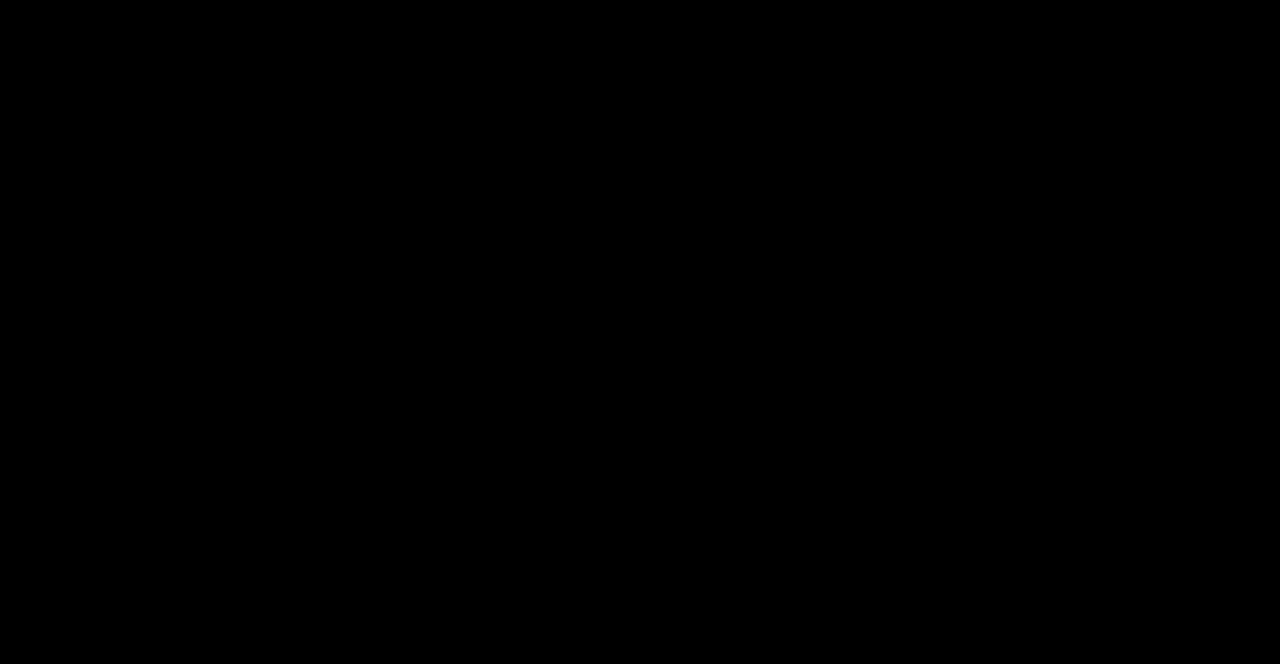
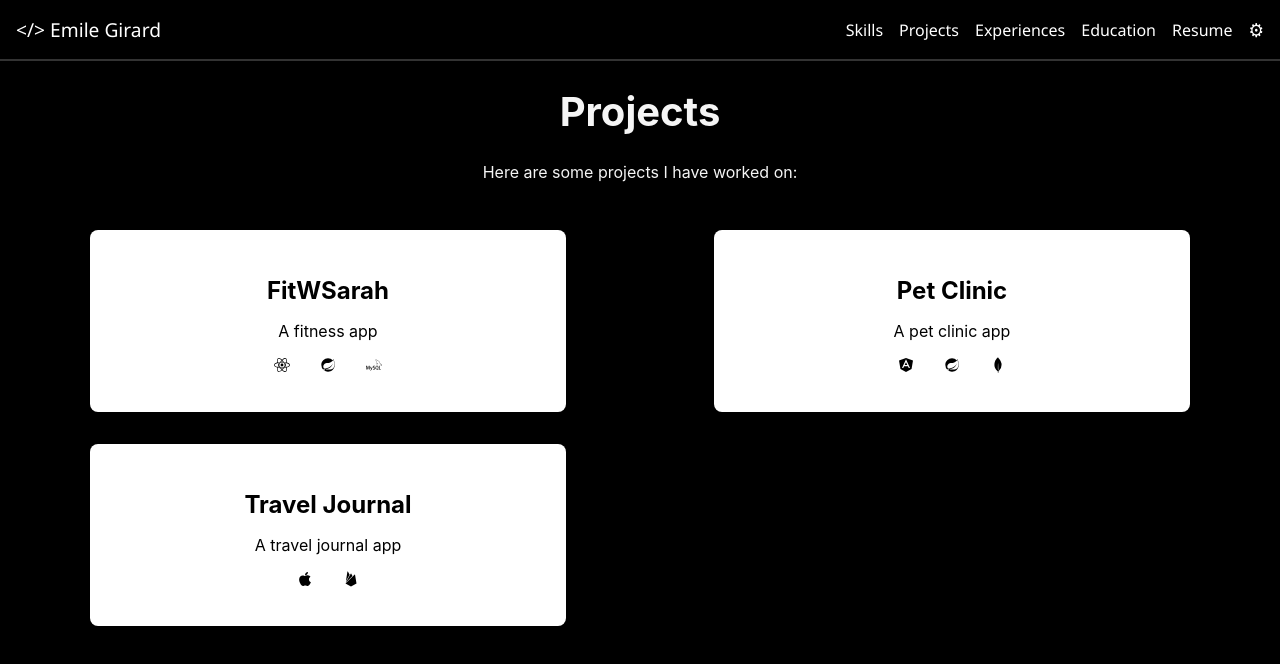
Before and after one commit to emilegirardGit/Portfolio, a React (Create React App) app in the folder portfolio_frontend/: page /projects in a window 1280 px wide. Before the commit this address had no page. Shown: the top 664 px of the page. Built offline with nearby package versions, Linux system fonts and the light colour scheme.

Commit message:
Started project tab

```diff
--- a/portfolio_frontend/src/App.tsx
+++ b/portfolio_frontend/src/App.tsx
@@ -10,6 +10,9 @@ import Csharp from './views/Skills/Csharp';
 import RestAPI from './views/Skills/RestAPI';
 import Android from './views/Skills/Android';
 import IOS from './views/Skills/IOS';
+import Projects from './views/Projects';
+import FitWSarah from './views/Projects/FitWSarah';
+import Databases from './views/Skills/Databases';
 
 function App() {
   return (
@@ -24,6 +27,9 @@ function App() {
           <Route path="/skills/restapi" element={<RestAPI />}/>
           <Route path="/skills/android" element={<Android />}/>
           <Route path="/skills/ios" element={<IOS />}/>
+          <Route path="/skills/databases" element={<Databases />}/>
+          <Route path="/projects" element={<Projects />}/>
+          <Route path="/projects/fitwsarah" element={<FitWSarah />}/>
         </Routes>
       </Router>
 
--- /dev/null
+++ b/portfolio_frontend/src/components/ProjectCard.tsx
@@ -0,0 +1,36 @@
+import React from 'react';
+import '../css/ProjectCard.css';
+
+interface ProjectCardProps {
+    project: {
+        name: string;
+        description: string;
+        technologies: {
+            Name: string;
+            Icon: React.ReactNode;
+        }[]
+        };
+    };
+
+const ProjectCard: React.FC<ProjectCardProps> = ({ project }) => {
+    const { name, description, technologies } = project;
+    return (
+        <a className="projects-card" href={`/projects/${name.toLocaleLowerCase().replace(/\s+/g, '')}`}>
+        <div>
+            <div className="projects-card_title">{name}</div>
+            <p>{description}</p>
+            <div className='technologies-container'>
+                {
+                    technologies.map((tech, index) => (
+                        <a className='icons' href={`/skills/${tech.Name}`}>
+                            <div key={index} className='technology'>{tech.Icon}</div>
+                        </a>
+                    ))
+                }
+            </div>
+        </div>
+        </a>
+    );
+}
+
+export default ProjectCard;
--- /dev/null
+++ b/portfolio_frontend/src/css/ProjectCard.css
@@ -0,0 +1,62 @@
+.projects-card {
+    background-color: #ffffff;
+    border-radius: 8px;
+    box-shadow: 0 4px 8px rgba(0, 0, 0, 0.1);
+    padding: 16px;
+    text-align: center;
+    display: flex;
+    flex-direction: column;
+    justify-content: center;
+    align-items: center;
+    height: 150px;
+    width: 75%;
+  }
+
+  .projects-card:hover{
+    transform: scale(1.05);
+}
+
+  .projects-card_title {
+    font-size: 1rem;
+    font-size: 1.5em;
+    font-weight: bold;
+    margin-top: 10px;
+  }
+
+  a {
+    text-decoration: none;
+    color: #000000;
+  }
+
+  .icons {
+    margin: 0 10px;
+  }
+
+    .icons:hover {
+        transform: scale(2.5);
+        animation-name: rotate;
+        animation-duration: 0.7s;
+    }
+
+  .technologies-container{
+    display: flex;
+    flex-direction: row;
+    justify-content: center;
+    align-items: center;
+    gap: 10px;
+  }
+
+  .technology {
+    font-size: 1rem;
+    font-weight: bold;
+    color: #000000;
+  }
+
+  @keyframes rotate {
+    0% {
+      transform: rotate(0);
+    }
+    100% {
+      transform: scale(2.5);
+    }
+  }
--- /dev/null
+++ b/portfolio_frontend/src/css/Projects.css
@@ -0,0 +1,26 @@
+.projects-grid {
+    display: grid;
+    grid-template-columns: repeat(2, 1fr);
+    gap: 32px;
+    list-style: none;
+    padding: 32px;
+    justify-items: center;
+    align-items: center;
+  }
+
+  .project-title {
+    font-size: 2.5em;
+    font-weight: bold;
+    color: #f5f5f5;
+    text-align: center;
+    margin-top: 2%;
+    align-self: center;
+  }
+
+  .project-text {
+    font-size: 1em;
+    color: #f5f5f5;
+    text-align: center;
+    margin-top: 2%;
+    align-self: center;
+  }
--- /dev/null
+++ b/portfolio_frontend/src/views/Projects.tsx
@@ -0,0 +1,38 @@
+import React from 'react';
+import Nav from '../components/Nav';
+import { FaReact } from "react-icons/fa";
+import ProjectCard from '../components/ProjectCard';
+import { BiLogoSpringBoot } from "react-icons/bi";
+import { SiMysql } from "react-icons/si";
+import { IoLogoAngular } from "react-icons/io5";
+import { SiMongodb } from "react-icons/si";
+import { FaApple } from "react-icons/fa";
+import { IoLogoFirebase } from "react-icons/io5";
+import '../css/Projects.css';
+
+const Projects = () => {
+
+    return (
+        <div>
+            <Nav />
+            <h1 className='project-title'>Projects</h1>
+            <p className='project-text'>Here are some projects I have worked on:</p>
+            <div className='projects-grid'>
+                <ProjectCard project={{name: 'FitWSarah', description: 'A fitness app',
+                technologies: [{Name: "javascript", Icon: <FaReact />},
+                                {Name: "restapi", Icon: <BiLogoSpringBoot />},
+                                {Name: "database", Icon: <SiMysql />}]}} />
+                <ProjectCard project={{name: 'Pet Clinic', description: 'A pet clinic app',
+                technologies: [{Name: "javascript", Icon: <IoLogoAngular />},
+                                {Name: "restapi", Icon: <BiLogoSpringBoot />},
+                                {Name: "database", Icon: <SiMongodb />}]}} />
+                <ProjectCard project={{name: 'Travel Journal', description: 'A travel journal app',
+                technologies: [{Name: "ios", Icon: <FaApple />},
+                                {Name: "databases", Icon: <IoLogoFirebase />}]}} />
+
+            </div>
+        </div>
+    )
+}
+
+export default Projects;
--- /dev/null
+++ b/portfolio_frontend/src/views/Projects/FitWSarah.tsx
@@ -0,0 +1,12 @@
+import React from 'react';
+import Nav from '../../components/Nav';
+
+const FitWSarah = () => {
+    return (
+        <div>
+            <Nav />
+        </div>
+    );
+}
+
+export default FitWSarah;
--- a/portfolio_frontend/src/views/Skills.tsx
+++ b/portfolio_frontend/src/views/Skills.tsx
@@ -6,6 +6,7 @@ import { TbBrandJavascript, TbBrandHtml5 } from 'react-icons/tb';
 import { BiLogoSpringBoot } from "react-icons/bi";
 import { SiCsharp } from "react-icons/si";
 import { FaJava, FaApple } from "react-icons/fa";
+import { FaDatabase } from "react-icons/fa6";
 import { DiAndroid } from "react-icons/di";
 
 const Skills = () => {
@@ -15,14 +16,15 @@ const Skills = () => {
             <Nav />
             <h1 className='skill-title'>Skills</h1>
             <p className='skill-text'>Here are some of the skills I have acquired over the years:</p>
-            <ul className="skills-grid">
+            <div className="skills-grid">
                 <SkillCard skill={{name: 'Javascript', Icon: <TbBrandJavascript />}} />
                 <SkillCard skill={{name: 'Java', Icon: <FaJava />}} />
                 <SkillCard skill={{name: 'C Sharp', Icon: <SiCsharp />}} />
                 <SkillCard skill={{name: 'REST API', Icon: <BiLogoSpringBoot />}} />
                 <SkillCard skill={{name: 'Android', Icon: <DiAndroid />}} />
                 <SkillCard skill={{name: 'IOS', Icon: <FaApple />}} />
-            </ul>
+                <SkillCard skill={{name: 'Databases', Icon: <FaDatabase />}} />
+            </div>
         </div>
     );
 }
--- /dev/null
+++ b/portfolio_frontend/src/views/Skills/Databases.tsx
@@ -0,0 +1,44 @@
+import React from 'react';
+import Nav from '../../components/Nav';
+
+const Databases = () => {
+
+    return (
+        <div className='skill'>
+            <Nav />
+            <h1>Databases</h1>
+            <div className="skill-grid">
+                <div className="skill-card">
+                    <h2>MySQL</h2>
+                    <p></p>
+                </div>
+                <div className="skill-card">
+                    <h2>MongoDB</h2>
+                    <p></p>
+                </div>
+                <div className="skill-card">
+                    <h2>PostgreSQL</h2>
+                    <p></p>
+                </div>
+                <div className="skill-card">
+                    <h2>SQLite</h2>
+                    <p></p>
+                </div>
+                <div className="skill-card">
+                    <h2>Oracle</h2>
+                    <p></p>
+                </div>
+                <div className="skill-card">
+                    <h2>Azure</h2>
+                    <p></p>
+                </div>
+                <div className="skill-card">
+                    <h2>Firebase</h2>
+                    <p></p>
+                </div>
+            </div>
+        </div>
+    );
+}
+
+export default Databases;
```
